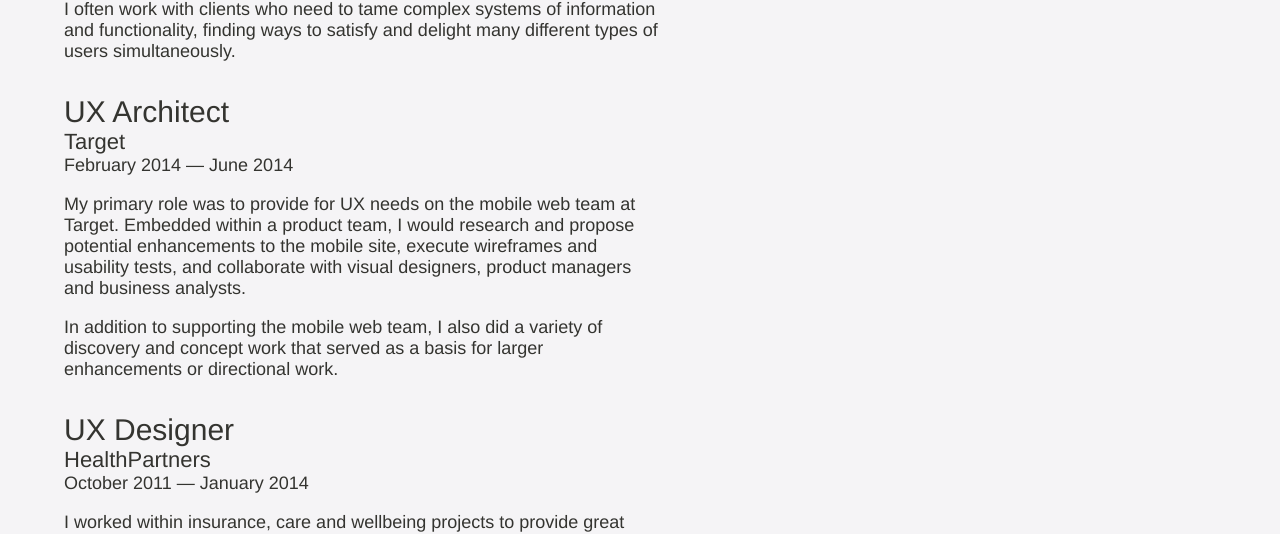
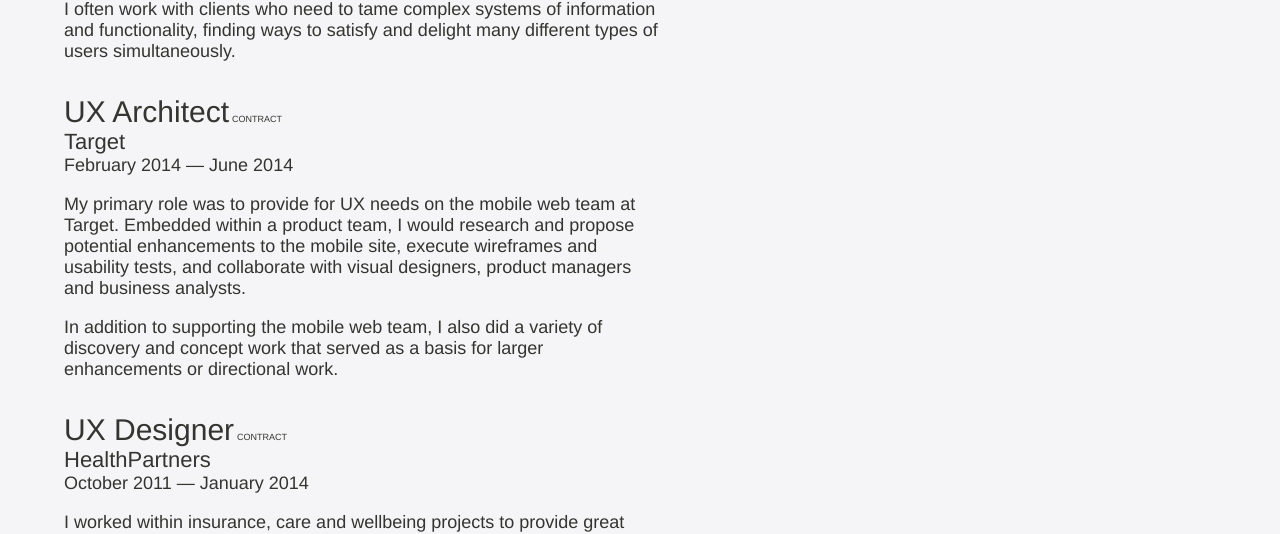
Before and after one commit to linoleumtile/linoleumtile.github.io, a Jekyll site: the page built from resume.html, in a window 1280 px wide. Shown: the part 846-1380 px from the top of the page. Built offline with Jekyll 4.4.1, drawn with Linux system fonts in a browser that asks for light colours; nearby versions of some CDN libraries; some web fonts are replaced; Markdown is read by kramdown in place of the engine named in the settings; comment, search, counter and statistics services are not loaded.

Commit message:
adding contract designation

```diff
--- a/_includes/experience.html
+++ b/_includes/experience.html
@@ -10,7 +10,7 @@
 	</div>
 	<!-- Target -->
 	<div id="target" class="description">
-		<h3>UX Architect</h3>
+		<h3>UX Architect<span class="contract">CONTRACT</span></h3>
 		<h3 class="sub">Target</h4>
 		<h3 class="sub-small">February 2014 &mdash; June 2014</h5>
 		<p>My primary role was to provide for UX needs on the mobile web team at Target. Embedded within a product team, I would research and propose potential enhancements to the mobile site, execute wireframes and usability tests, and collaborate with visual designers, product managers and business analysts.</p>
@@ -18,7 +18,7 @@
 	</div>
 	<!-- HealthPartners -->
 	<div id="hp" class="description">
-		<h3>UX Designer</h3>
+		<h3>UX Designer<span class="contract">CONTRACT</span></h3>
 		<h3 class="sub">HealthPartners</h4>
 		<h3 class="sub-small">October 2011 &mdash; January 2014</h5>
 		<p>I worked within insurance, care and wellbeing projects to provide great user-centered design.</p>
--- a/css/main.css
+++ b/css/main.css
@@ -289,6 +289,11 @@
 	padding-bottom: 15px;
 }
 
+.contract {
+	font-size: 9px;
+	padding-left: 3px;
+}
+
 /*****************************************************************************/
 /*
 /* Footer
```
